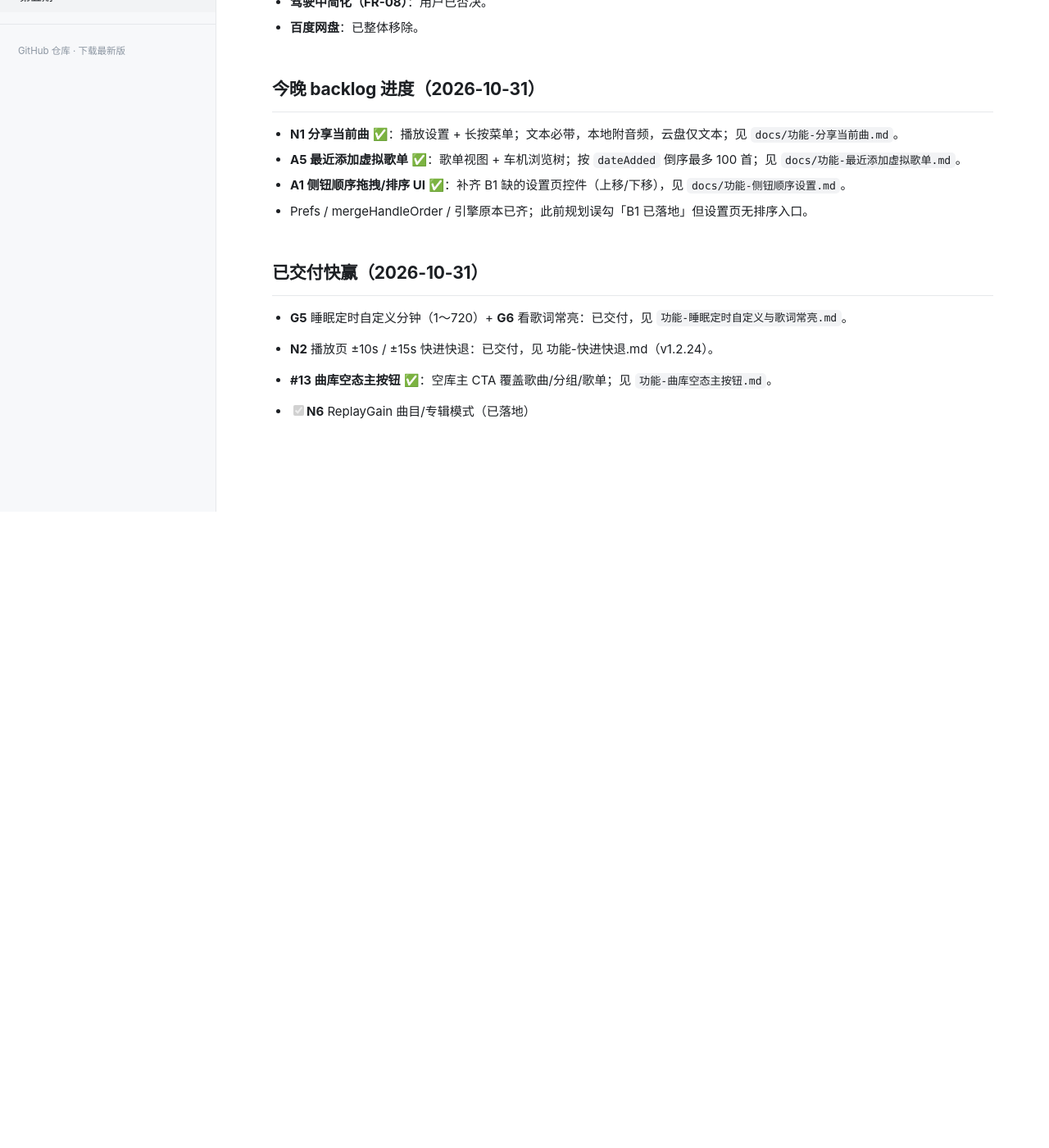
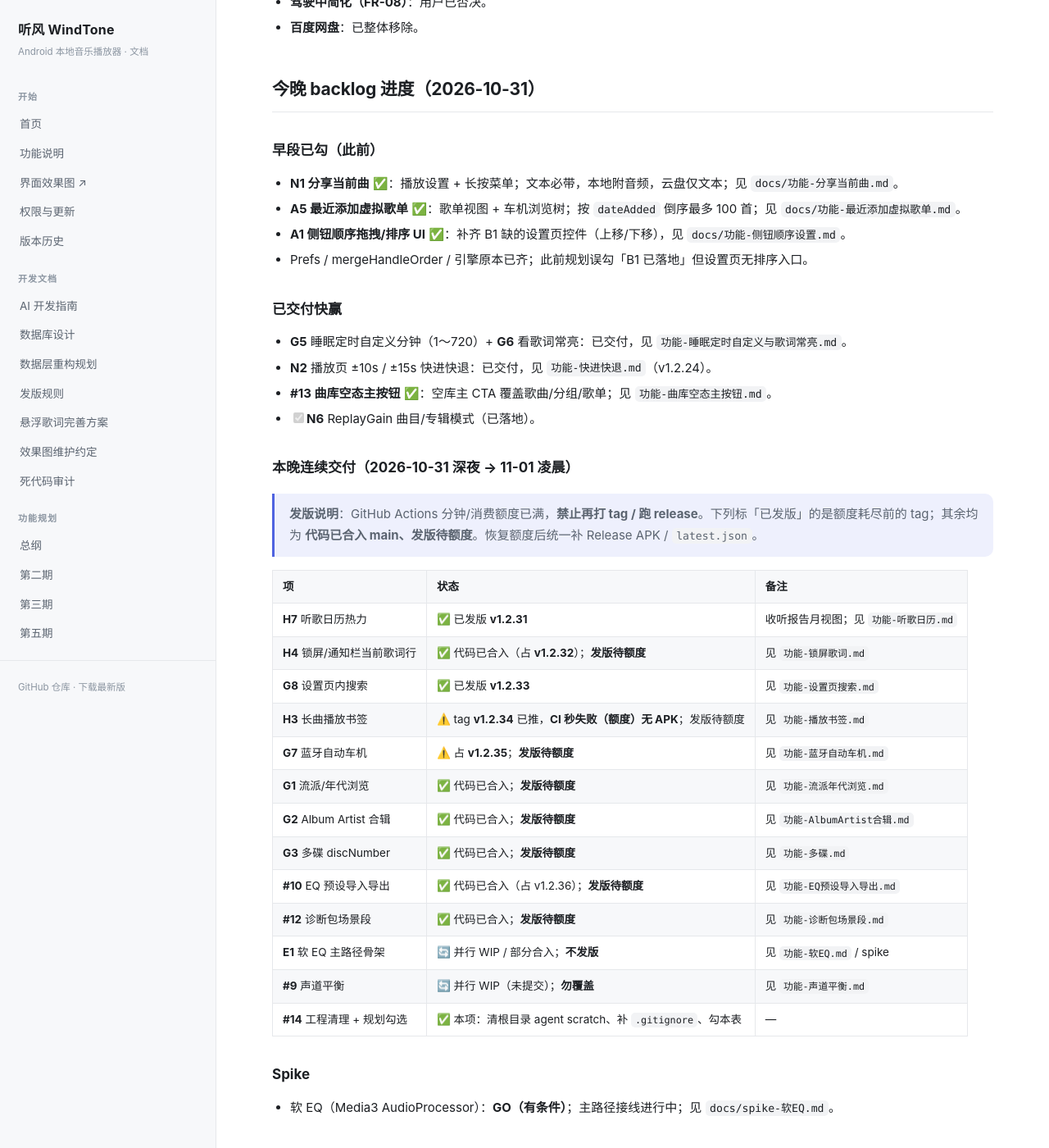
Before and after one commit to LuckyLearning/WindTone, a Jekyll site: the page built from docs/规划-下一步.md, in a window 1280 px wide and 1400 px high, scrolled down 5598 px. Shown: the whole window at 82% size. Built offline with Jekyll 4.4.1, drawn with Linux system fonts in a browser that asks for light colours; our own code applies the rules of GitHub Pages for plain Markdown files; before the commit the page ends 6222 px from its top, so only the background shows below that; some of the changed text lies outside the part shown.

Commit message:
chore(#14): 清根目录 agent scratch、补 .gitignore、勾今晚 backlog
- 删除 _bal9/_g3/_eq/_diag/_e1/_build/_gradle/_park 等未跟踪垃圾
- .gitignore 统一 agent scratch 模式（勿再入库）
- docs/规划-下一步.md：G1–G3/G7/G8/H3/H4/H7/#10/#12 勾选；未发版注明「代码已合入、发版待额度」
- 不改业务；不碰 #9 声道平衡 / E1 软 EQ / 无障碍并行 WIP

```diff
--- a/docs/规划-下一步.md
+++ b/docs/规划-下一步.md
@@ -143,7 +143,7 @@
 
 | Spike | 结论 | 文档 |
 | --- | --- | --- |
-| 软 EQ（Media3 AudioProcessor） | **GO（有条件）**；主路径未接线；不发版 | \docs/spike-软EQ.md\ |
+| 软 EQ（Media3 AudioProcessor） | **GO（有条件）**；主路径接线进行中（E1）；不发版 | docs/spike-软EQ.md |
 
 ## 6. 明确不做（省得反复讨论）
 
@@ -155,16 +155,40 @@
 
 ## 今晚 backlog 进度（2026-10-31）
 
+### 早段已勾（此前）
+
 - **N1 分享当前曲** ✅：播放设置 + 长按菜单；文本必带，本地附音频，云盘仅文本；见 `docs/功能-分享当前曲.md`。
 - **A5 最近添加虚拟歌单** ✅：歌单视图 + 车机浏览树；按 `dateAdded` 倒序最多 100 首；见 `docs/功能-最近添加虚拟歌单.md`。
 - **A1 侧钮顺序拖拽/排序 UI** ✅：补齐 B1 缺的设置页控件（上移/下移），见 `docs/功能-侧钮顺序设置.md`。
 - Prefs / mergeHandleOrder / 引擎原本已齐；此前规划误勾「B1 已落地」但设置页无排序入口。
 
-## 已交付快赢（2026-10-31）
+### 已交付快赢
 
 - **G5** 睡眠定时自定义分钟（1～720）+ **G6** 看歌词常亮：已交付，见 `功能-睡眠定时自定义与歌词常亮.md`。
-- **N2** 播放页 ±10s / ±15s 快进快退：已交付，见 功能-快进快退.md（v1.2.24）。
+- **N2** 播放页 ±10s / ±15s 快进快退：已交付，见 `功能-快进快退.md`（v1.2.24）。
+- **#13 曲库空态主按钮** ✅：空库主 CTA 覆盖歌曲/分组/歌单；见 `功能-曲库空态主按钮.md`。
+- [x] **N6** ReplayGain 曲目/专辑模式（已落地）。
 
-- **#13 曲库空态主按钮** ✅：空库主 CTA 覆盖歌曲/分组/歌单；见 `功能-曲库空态主按钮.md`。
+### 本晚连续交付（2026-10-31 深夜 → 11-01 凌晨）
 
-- [x] **N6** ReplayGain 曲目/专辑模式（已落地）
+> **发版说明**：GitHub Actions 分钟/消费额度已满，**禁止再打 tag / 跑 release**。下列标「已发版」的是额度耗尽前的 tag；其余均为 **代码已合入 main、发版待额度**。恢复额度后统一补 Release APK / `latest.json`。
+
+| 项 | 状态 | 备注 |
+| --- | --- | --- |
+| **H7** 听歌日历热力 | ✅ 已发版 **v1.2.31** | 收听报告月视图；见 `功能-听歌日历.md` |
+| **H4** 锁屏/通知栏当前歌词行 | ✅ 代码已合入（占 **v1.2.32**）；**发版待额度** | 见 `功能-锁屏歌词.md` |
+| **G8** 设置页内搜索 | ✅ 已发版 **v1.2.33** | 见 `功能-设置页搜索.md` |
+| **H3** 长曲播放书签 | ⚠️ tag **v1.2.34** 已推，**CI 秒失败（额度）无 APK**；发版待额度 | 见 `功能-播放书签.md` |
+| **G7** 蓝牙自动车机 | ⚠️ 占 **v1.2.35**；**发版待额度** | 见 `功能-蓝牙自动车机.md` |
+| **G1** 流派/年代浏览 | ✅ 代码已合入；**发版待额度** | 见 `功能-流派年代浏览.md` |
+| **G2** Album Artist 合辑 | ✅ 代码已合入；**发版待额度** | 见 `功能-AlbumArtist合辑.md` |
+| **G3** 多碟 discNumber | ✅ 代码已合入；**发版待额度** | 见 `功能-多碟.md` |
+| **#10** EQ 预设导入导出 | ✅ 代码已合入（占 v1.2.36）；**发版待额度** | 见 `功能-EQ预设导入导出.md` |
+| **#12** 诊断包场景段 | ✅ 代码已合入；**发版待额度** | 见 `功能-诊断包场景段.md` |
+| **E1** 软 EQ 主路径骨架 | 🔄 并行 WIP / 部分合入；**不发版** | 见 `功能-软EQ.md` / spike |
+| **#9** 声道平衡 | 🔄 并行 WIP（未提交）；**勿覆盖** | 见 `功能-声道平衡.md` |
+| **#14** 工程清理 + 规划勾选 | ✅ 本项：清根目录 agent scratch、补 `.gitignore`、勾本表 | — |
+
+### Spike
+
+- 软 EQ（Media3 AudioProcessor）：**GO（有条件）**；主路径接线进行中；见 `docs/spike-软EQ.md`。
```
Also changed, not shown: 1 other file.
